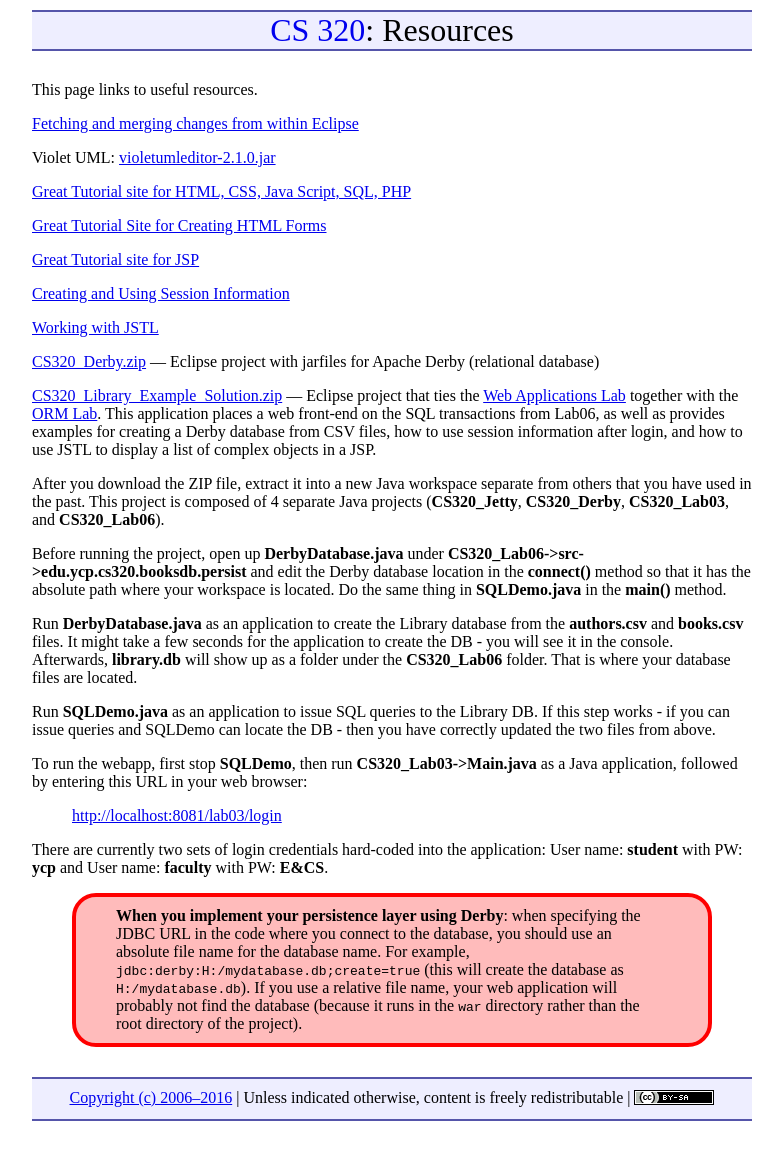
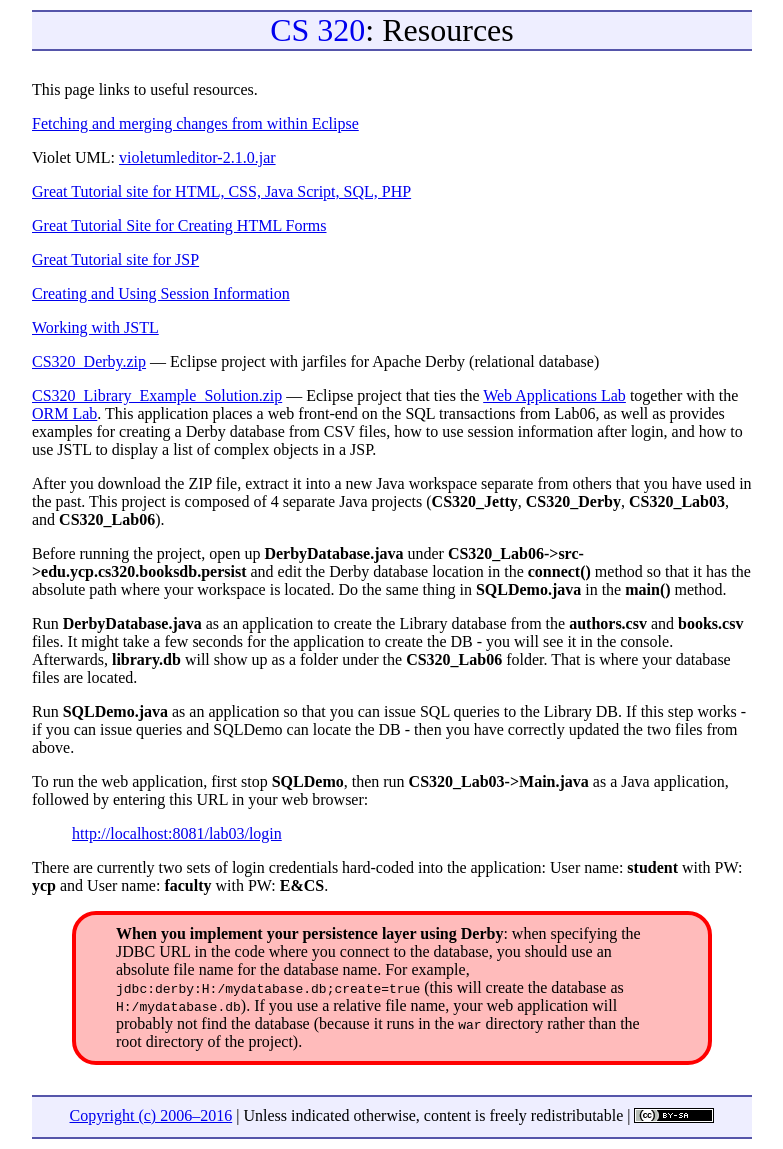
Before and after one commit to ycpcs/cs320-spring2016, a Jekyll site: the page built from resources/index.md, in a window 1280 px wide. Shown: the whole page, without its empty margins (248-1031 px from the left). Built offline with Jekyll 4.4.1, drawn with Linux system fonts in a browser that asks for light colours.

Commit message:
still updating resources

```diff
--- a/resources/index.md
+++ b/resources/index.md
@@ -21,7 +21,7 @@ Violet UML: [violetumleditor-2.1.0.jar](violetumleditor-2.1.0.jar)
 
 [CS320\_Derby.zip](CS320_Derby.zip) &mdash; Eclipse project with jarfiles for Apache Derby (relational database)
 
-[CS320\_Library\_Example\_Solution.zip](CS320\_Library\_Example\_Solution.zip) &mdash; Eclipse project that ties the [Web Applications Lab](../Labs/Lab03.html) together with the [ORM Lab](../Labs/Lab06.html).  This application places a web front-end on the SQL transactions from Lab06, as well as provides examples for creating a Derby database from CSV files, how to use session information after login, and how to use JSTL to display a list of complex objects in a JSP.
+[CS320\_Library\_Example\_Solution.zip](CS320_Library_Example_Solution.zip) &mdash; Eclipse project that ties the [Web Applications Lab](../labs/lab03.html) together with the [ORM Lab](../labs/lab06.html).  This application places a web front-end on the SQL transactions from Lab06, as well as provides examples for creating a Derby database from CSV files, how to use session information after login, and how to use JSTL to display a list of complex objects in a JSP.
 
 After you download the ZIP file, extract it into a new Java workspace separate from others that you have used in the past.  This project is composed of 4 separate Java projects (**CS320_Jetty**, **CS320_Derby**, **CS320_Lab03**, and **CS320_Lab06**).
 
@@ -29,9 +29,9 @@ Before running the project, open up **DerbyDatabase.java** under **CS320_Lab06->
 
 Run **DerbyDatabase.java** as an application to create the Library database from the **authors.csv** and **books.csv** files. It might take a few seconds for the application to create the DB - you will see it in the console.  Afterwards, **library.db** will show up as a folder under the **CS320_Lab06** folder.  That is where your database files are located.
 
-Run **SQLDemo.java** as an application to issue SQL queries to the Library DB.  If this step works - if you can issue queries and SQLDemo can locate the DB - then you have correctly updated the two files from above.
+Run **SQLDemo.java** as an application so that you can issue SQL queries to the Library DB.  If this step works - if you can issue queries and SQLDemo can locate the DB - then you have correctly updated the two files from above.
 
-To run the webapp, first stop **SQLDemo**, then run **CS320_Lab03->Main.java** as a Java application, followed by entering this URL in your web browser:
+To run the web application, first stop **SQLDemo**, then run **CS320_Lab03->Main.java** as a Java application, followed by entering this URL in your web browser:
 
 > [http://localhost:8081/lab03/login](http://localhost:8081/lab03/login)
 
```
